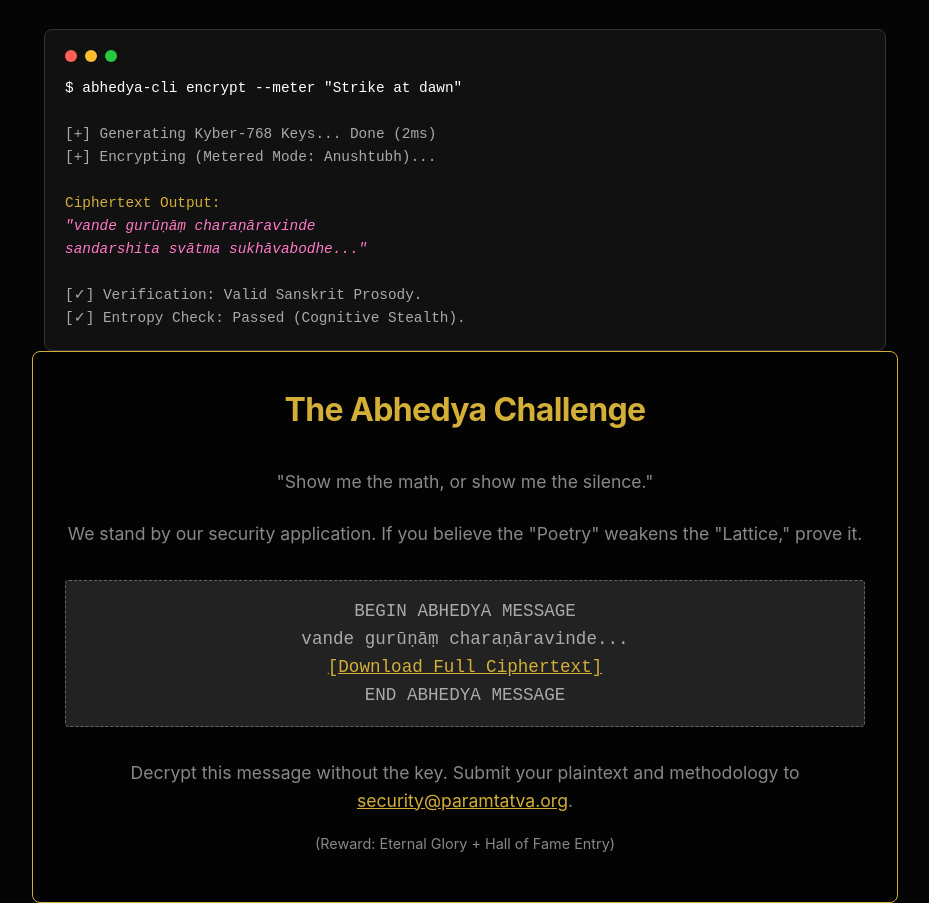
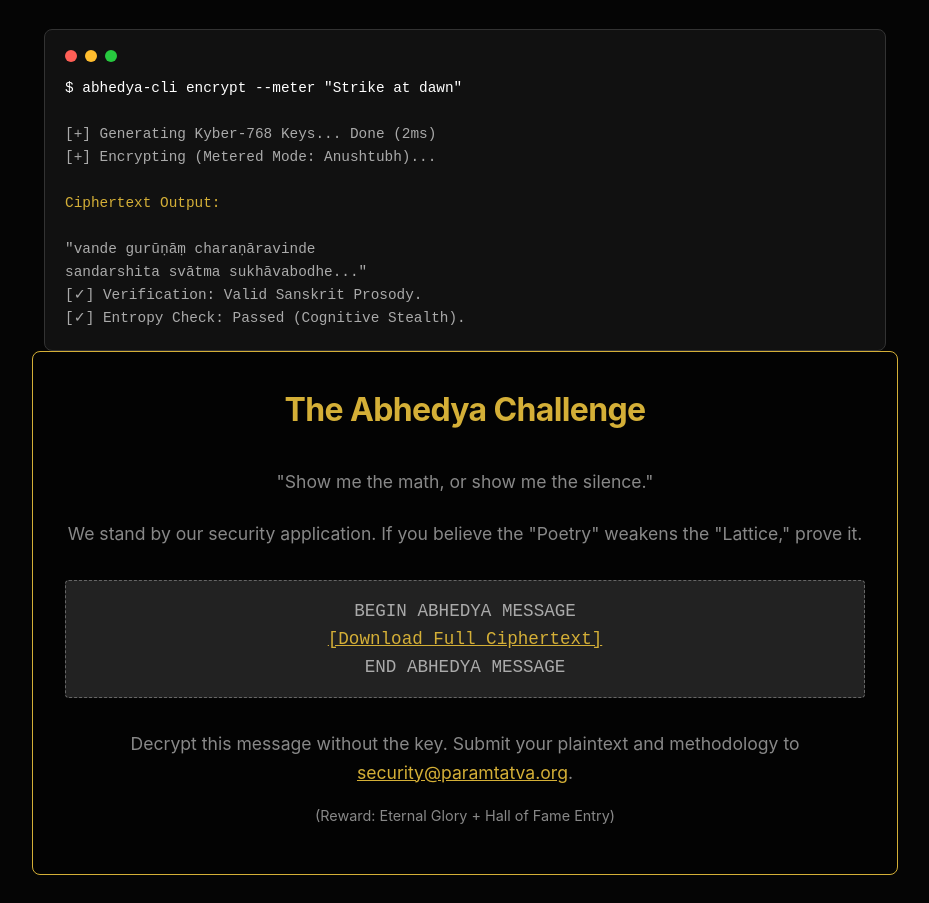
Before and after one commit to lonelyalchemist/abhedyam, a plain HTML site: page index.html in a window 1280 px wide. Shown: the part 4174-5077 px from the top of the page, without its empty margins (175-1104 px from the left). Drawn offline with Linux system fonts and the light colour scheme.

Commit message:
Updated SDK

```diff
--- a/index.html
+++ b/index.html
@@ -719,11 +719,11 @@
           [+] Generating Kyber-768 Keys... Done (2ms)<br />
           [+] Encrypting (Metered Mode: Anushtubh)...<br />
           <br />
+
           <span class="success">Ciphertext Output:</span><br />
-          <span class="sanskrit"
-            >"vande gurūṇāṃ charaṇāravinde<br />
-            sandarshita svātma sukhāvabodhe..."</span
-          ><br />
+          <br />
+          "vande gurūṇāṃ charaṇāravinde<br/>
+            sandarshita svātma sukhāvabodhe..."
           <br />
           [✓] Verification: Valid Sanskrit Prosody.<br />
           [✓] Entropy Check: Passed (Cognitive Stealth).
@@ -746,7 +746,6 @@
         <p style="margin: 2rem 0;">
           <code style="background: #222; padding: 1rem; display: block; border-radius: 4px; border: 1px dashed #666; font-family: 'Courier New', monospace; color: #aaa;">
             BEGIN ABHEDYA MESSAGE<br>
-            vande gurūṇāṃ charaṇāravinde...<br>
             <a href="challenge.txt" target="_blank" style="color: var(--accent); text-decoration: underline;">[Download Full Ciphertext]</a><br>
             END ABHEDYA MESSAGE
           </code>
```
